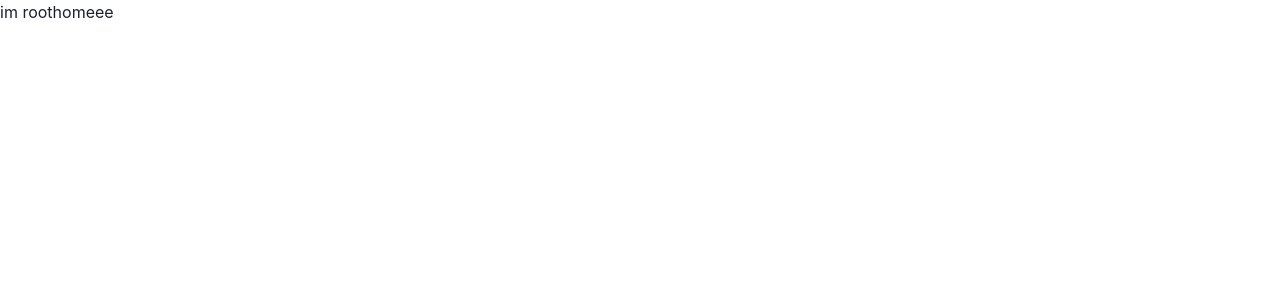
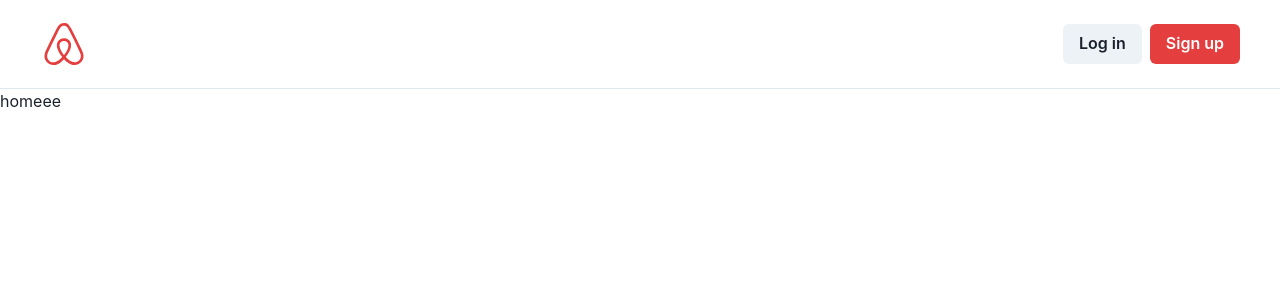
Before and after one commit to minyoungci/Django_airbnb_forntend, a React (Create React App) app: page / in a window 1280 px wide. Shown: the top 300 px of the page. Built offline with nearby package versions, Linux system fonts and the light colour scheme.

Commit message:
Chakra UI - Header

```diff
--- a/package.json
+++ b/package.json
@@ -16,6 +16,7 @@
     "framer-motion": "^9.0.2",
     "react": "^18.2.0",
     "react-dom": "^18.2.0",
+    "react-icons": "^4.7.1",
     "react-router-dom": "^6.8.1",
     "react-scripts": "5.0.1",
     "typescript": "^4.9.5",
--- a/src/components/Root.tsx
+++ b/src/components/Root.tsx
@@ -1,10 +1,25 @@
+import { Box, HStack, Button } from "@chakra-ui/react"
 import { Outlet } from "react-router-dom"
+import { FaAirbnb } from "react-icons/fa"
 
 export default function Root() {
     return (
-        <h1>
-            im root
+        <Box>
+            <HStack
+                justifyContent={"space-between"}
+                py={5}
+                px={10}
+                borderBottomWidth={1}
+            >
+                <Box color="red.500">
+                    <FaAirbnb size={"48"} />
+                </Box>
+                <HStack spacing={"2"}>
+                    <Button>Log in</Button>
+                    <Button colorScheme={"red"}>Sign up</Button>
+                </HStack>
+            </HStack>
             <Outlet />
-        </h1>
+        </Box>
     );
 }
```
Also changed, not shown: 1 other file (tests, documents, lock files or other folders).
